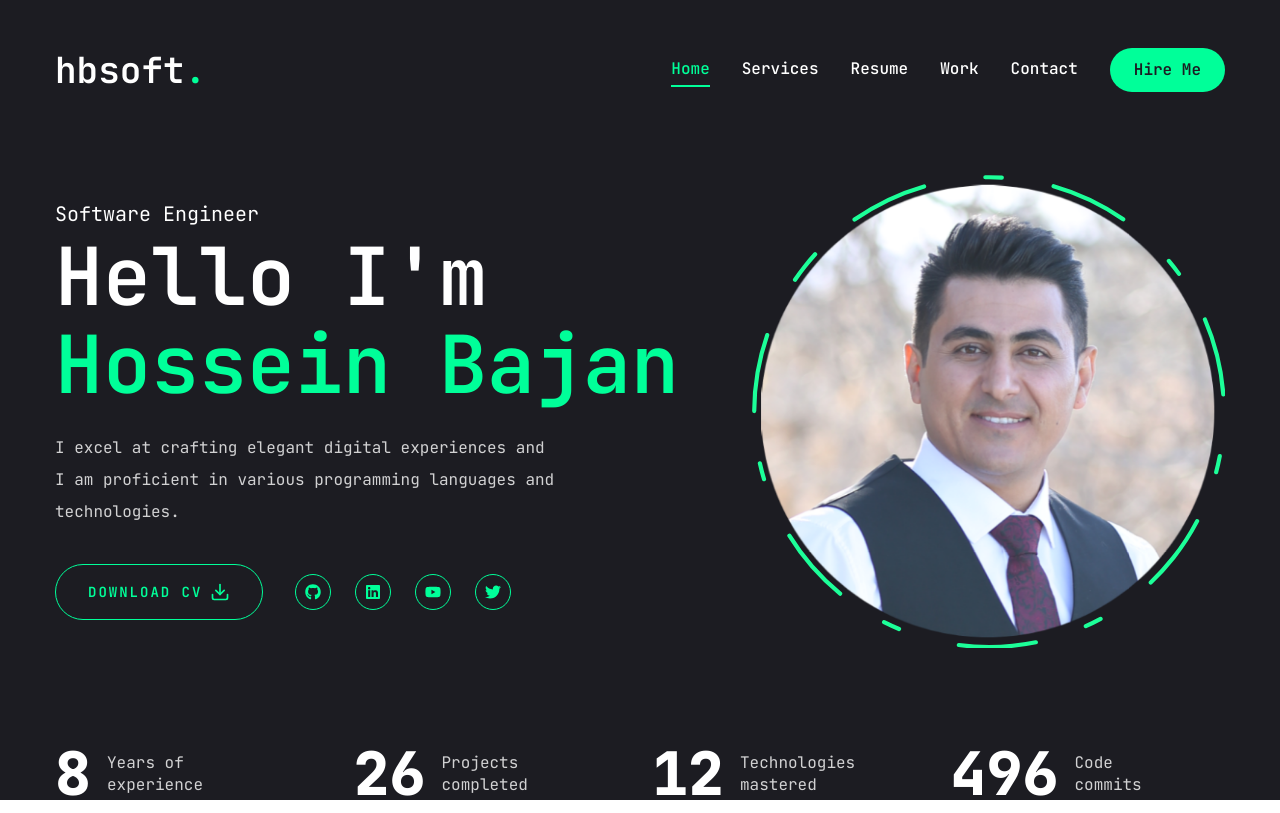
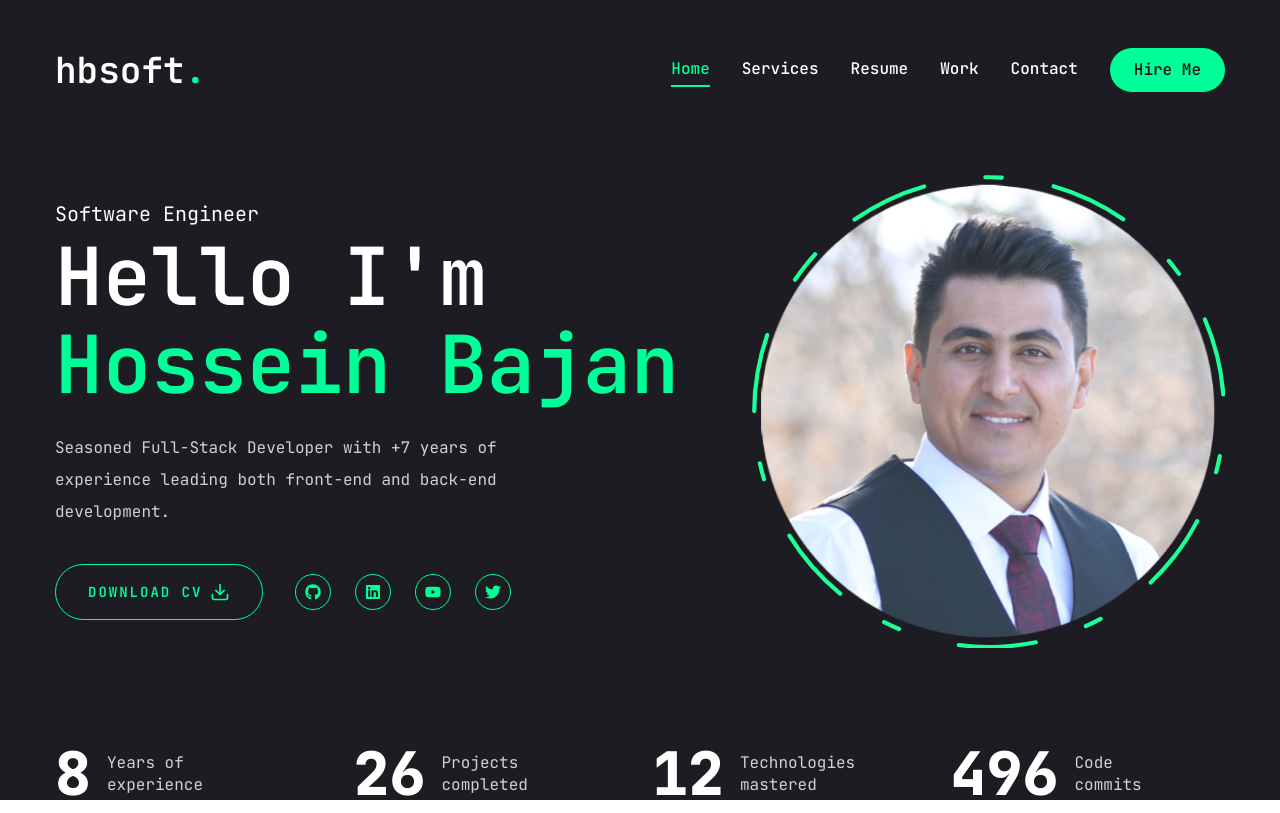
Before and after one commit to hbsoftco/hbsoft-portfolio-next-typescript, a Next.js app: page / in a window 1280 px wide. Built offline with nearby package versions, Linux system fonts and the light colour scheme.

Commit message:
Change title and description

```diff
--- a/app/layout.tsx
+++ b/app/layout.tsx
@@ -14,8 +14,8 @@ const jetBrainMono = JetBrains_Mono({
 });
 
 export const metadata: Metadata = {
-  title: "Create Next App",
-  description: "Generated by create next app",
+  title: "hbsoft | Software Engineer",
+  description: "Software Engineer | Nest js | Express js | Angular | Vue js | Nuxt js | React js | Next js | Linux Lover",
 };
 
 export default function RootLayout({
--- a/app/page.tsx
+++ b/app/page.tsx
@@ -19,8 +19,8 @@ const Home = () => {
               <span className="text-accent">Hossein Bajan</span>
             </h1>
             <p className="max-w-[500px] mb-9 text-white/80">
-              I excel at crafting elegant digital experiences and I am
-              proficient in various programming languages and technologies.
+              Seasoned Full-Stack Developer with +7 years of experience leading
+              both front-end and back-end development.
             </p>
             {/* btn and social */}
             <div className="flex flex-col xl:flex-row items-center gap-8">
```
